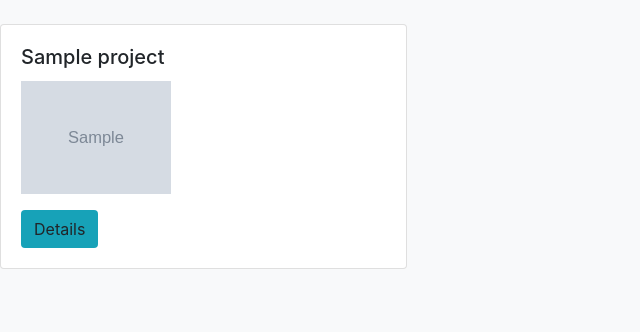
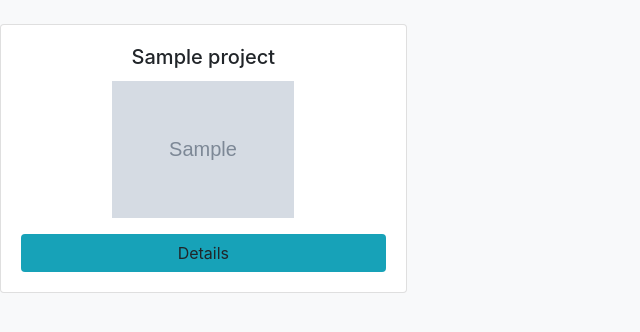
Before and after one commit to carthick/Karthik-portfolio, a Django app: page /projects/ in a window 1280 px wide. Shown: the part 72-404 px from the top of the page, without its empty margins (0-640 px from the left). Run offline with Django 3.2, Linux system fonts and the light colour scheme; tables that the repository leaves empty hold one stand-in row (values such as "Sample post"); grey boxes marked "Sample" are stand-in pictures; some libraries are stand-ins or nearby versions.

Commit message:
ui changes

```diff
--- a/projects/templates/projects/all_projects.html
+++ b/projects/templates/projects/all_projects.html
@@ -7,10 +7,10 @@
             <div class="col-sm-4 mt-4">
                 <div class="card">
                 <div class="card-body">
-                    <h5 class="card-title">{{project.title}}</h5>
-                    <img src="{{ project.image.url }}" width="150px">
+                    <h5 class="card-title text-center">{{project.title}}</h5>
+                    <img class="w-50 img-circle mx-auto d-block" src="{{ project.image.url }}">
                     <p class="card-text">{{project.technology}}</p>
-                    <a href="#" class="btn bg-info">Details</a>
+                    <a href="#" class="btn bg-info d-flex justify-content-center ">Details</a>
                 </div>
                 </div>
             </div>
```
